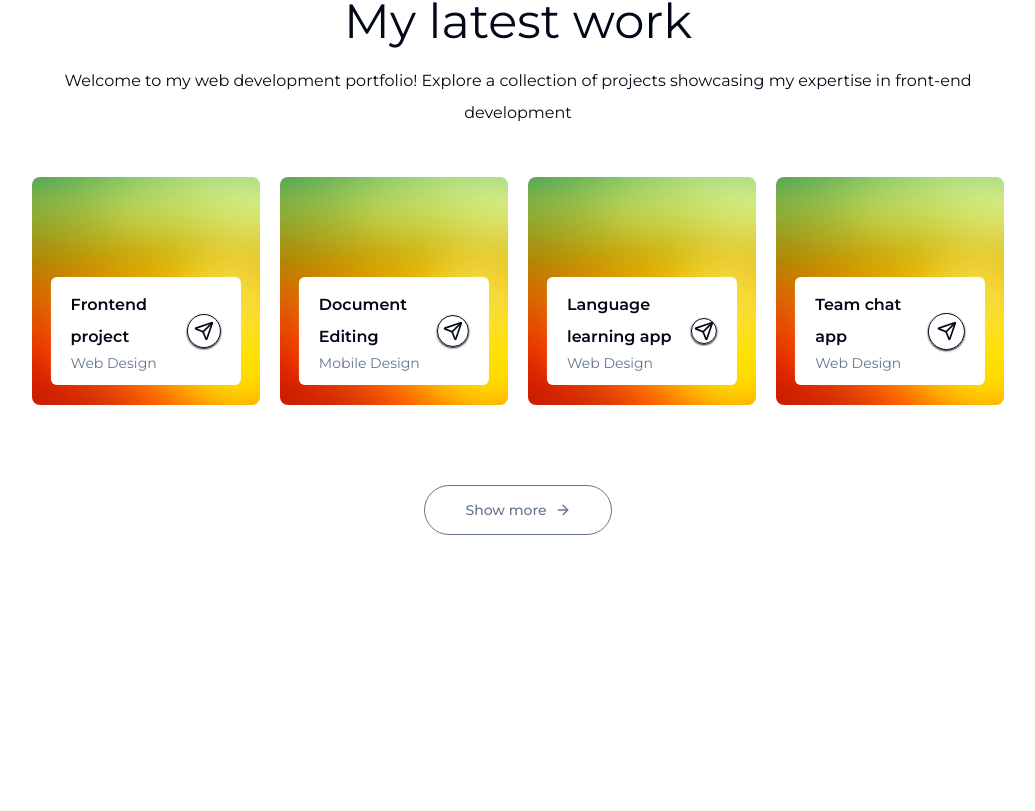
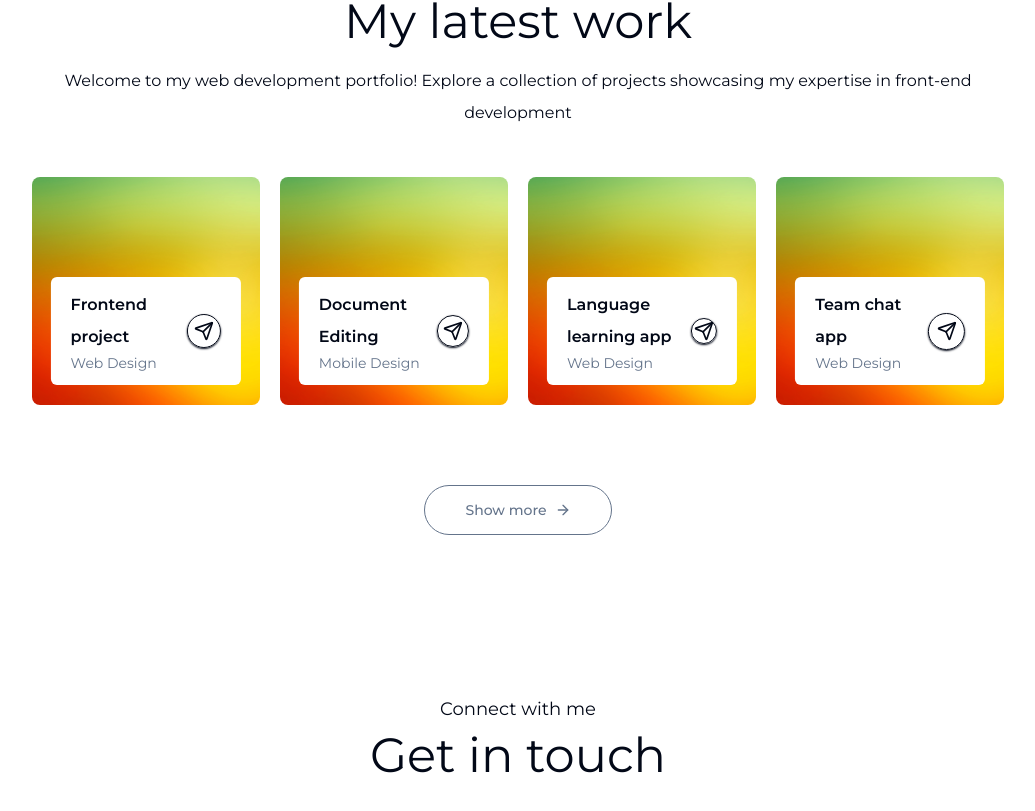
Before and after one commit to narandza/portfolio, a Next.js app: page / in a window 1280 px wide. Shown: the part 2547-3358 px from the top of the page, without its empty margins (122-1157 px from the left). Before the commit the page ends 3202 px from the top, so only its background shows below. Built offline with nearby package versions, Linux system fonts and the light colour scheme.

Commit message:
add contact component layout

```diff
--- /dev/null
+++ b/src/app/(main)/contact.tsx
@@ -0,0 +1,9 @@
+export const Contact = () => {
+  return (
+    <div className="w-full px-[12%] py-10 scroll-mt-20" id="contact">
+      <h4 className="text-center mb-2 text-lg">Connect with me</h4>
+      <h2 className="text-center text-5xl">Get in touch</h2>
+      <p className="text-center max-w-2 mx-auto mt-5 mb-12"></p>
+    </div>
+  );
+};
--- a/src/app/(main)/page.tsx
+++ b/src/app/(main)/page.tsx
@@ -1,4 +1,5 @@
 import { About } from "./about";
+import { Contact } from "./contact";
 import { Header } from "./header";
 import { Navbar } from "./navbar";
 import { Services } from "./services";
@@ -12,6 +13,7 @@ export default function HomePage() {
       <About />
       <Services />
       <Work />
+      <Contact />
     </div>
   );
 }
```
